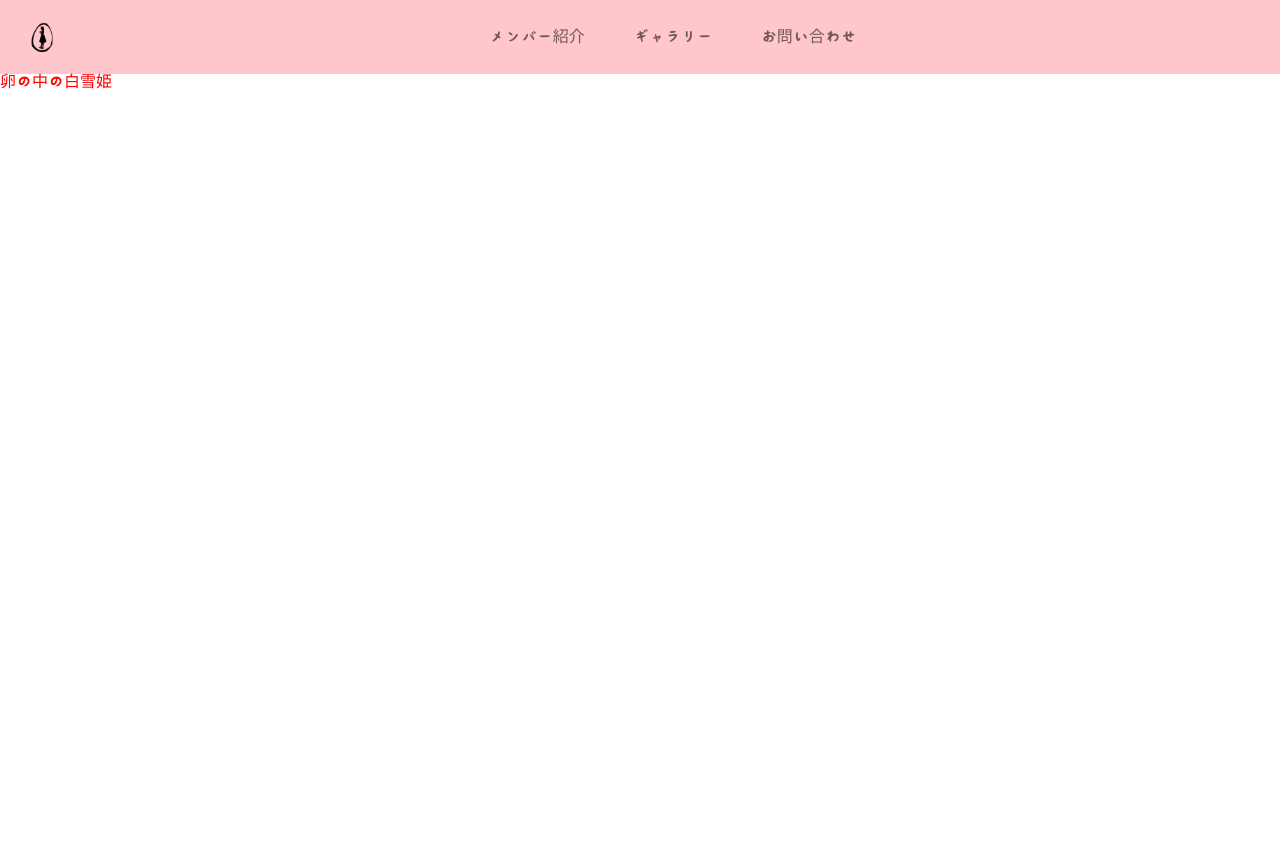
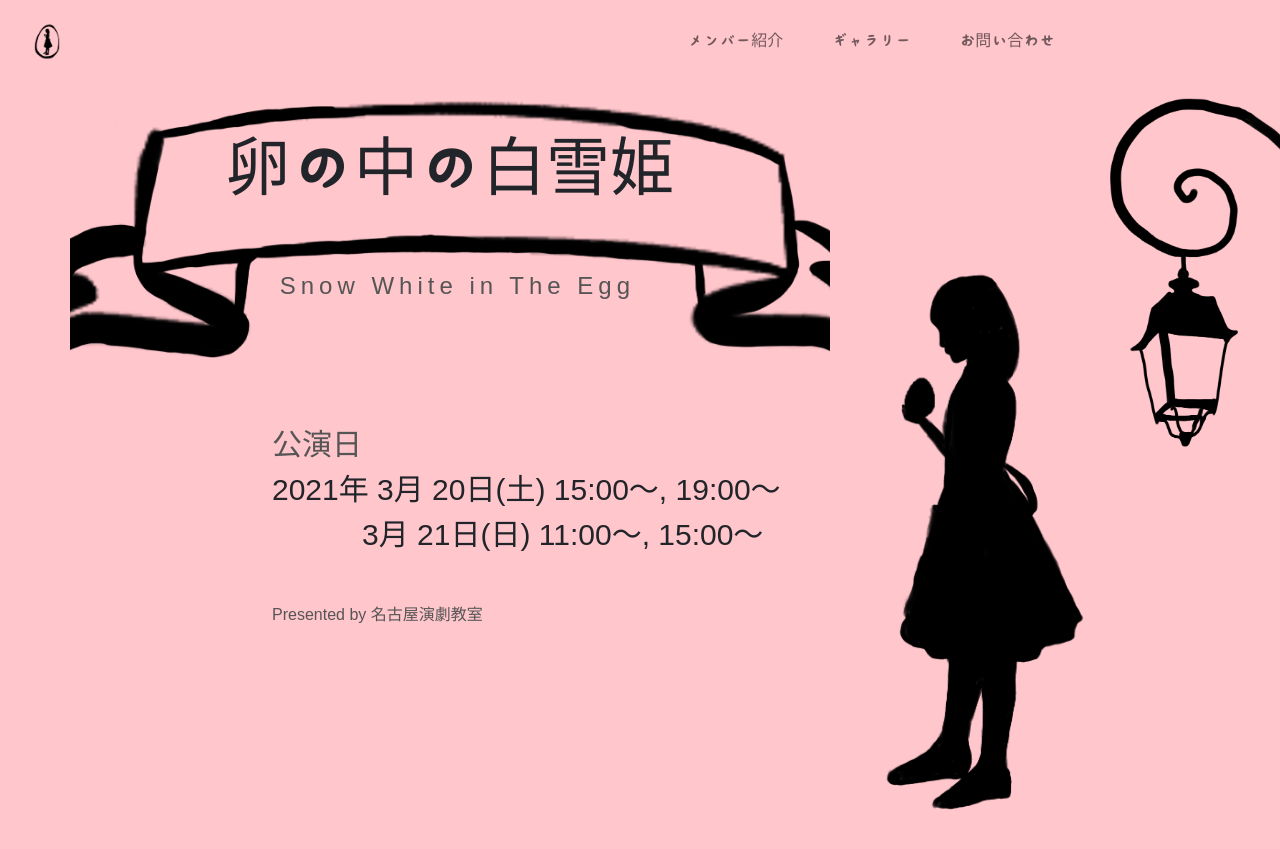
Before and after one commit to seiichiroito/snow-white, a Jekyll site: the page built from index.html, in a window 1280 px wide. Shown: the top 849 px of the page. Built offline with Jekyll 4.4.1, drawn with Linux system fonts in a browser that asks for light colours; some web fonts are replaced.

Commit message:
Finish Hero of pc ver

```diff
--- a/_includes/header.html
+++ b/_includes/header.html
@@ -2,7 +2,7 @@
     <nav class="navbar navbar-expand-lg navbar-light">
         <div class="container-fluid">
           <a class="navbar-brand" href="#">
-            <img src="/assets/images/icon.PNG" alt="logo" width="60" height="48" class="d-inline-block align-top">
+            <img src="/assets/images/icon.PNG" alt="logo" width="70" height="56" class="d-inline-block align-top">
           </a>
           <button class="navbar-toggler" type="button" data-bs-toggle="collapse" data-bs-target="#navbarNav" aria-controls="navbarNav" aria-expanded="false" aria-label="Toggle navigation">
             <span class="navbar-toggler-icon"></span>
--- a/_includes/hero.html
+++ b/_includes/hero.html
@@ -0,0 +1,29 @@
+<div class="hero">
+    <div class="container">
+        <div class="row">
+            <div class="col-8">
+                <div class="row">
+                    <div class="hero__header">
+                        <h1 class="hero__title">卵の中の白雪姫</h1>
+                        <p class="hero__sub-title">Snow White in The Egg</p>
+                    </div>
+                    <div class="col-3"></div>
+                    <div class="col-9">
+                        <div class="hero__main">
+                            <p class="hero__main--title">公演日</p>
+                            <p>2021年 3月 20日(土) 15:00〜, 19:00〜</p>
+                            <p class="hero__main--align">       3月 21日(日) 11:00〜, 15:00〜</p>
+                        </div>
+                        <div class="hero__footer">
+                            <p>
+                                Presented by 名古屋演劇教室
+                            </p>
+                        </div>
+                    </div>
+                </div>
+            </div>
+        </div>
+    </div>
+    <img src="/assets/images/snowWhite.png" alt="snowWhite"class="snow_white">
+    <img src="/assets/images/streetLight.png" alt="streetLight"class="street_light">
+</div>
--- a/_sass/style.scss
+++ b/_sass/style.scss
@@ -1,16 +1,16 @@
 //* GENERAL
 @font-face {
-    font-family: 'KosugiMaru-Regular';
+  font-family: "KosugiMaru-Regular";
   font-style: normal;
   font-weight: 400;
-    src: url('/assets/font/KosugiMaru-Regular.ttf') format('opentype');
+  src: url("/assets/font/KosugiMaru-Regular.ttf") format("opentype");
 }
 
 @font-face {
-    font-family: 'iroha-mochi';
+  font-family: "iroha-mochi";
   font-style: normal;
   font-weight: 400;
-    src: url('/assets/font/iroha-mochi.otf') format('opentype');
+  src: url("/assets/font/iroha-mochi.otf") format("opentype");
   unicode-range: U+3040-309F, U+30A0-30FF;
 }
 
@@ -19,10 +19,71 @@ body {
 }
 //* HEADER
 .header {
-    background: #FFC6CC;
+  background: #ffc6cc;
+  height: 8vh;
 }
 
 .nav-links {
   box-sizing: border-box;
-    margin-left: 30%;
+  margin-left: 45%;
 }
+
+//* HERO
+.hero {
+  background: #ffc6cc;
+  height: 92vh;
+  position: relative;
+  // Header
+  &__header {
+    margin-top: 20px;
+    height: 280px;
+    background-image: url("/assets/images/ribbon.png");
+    background-position: center;
+    background-size: cover;
+    text-align: center;
+  }
+  &__title {
+    padding-top: 6%;
+    font-size: 64px;
+  }
+  &__sub-title {
+    margin-top: 10%;
+    padding-left: 2%;
+    font-size: 24px;
+    letter-spacing: 5px;
+    color: #555;
+  }
+  // Main
+  &__main {
+    font-size: 30px;
+    margin-top: 50px;
+    line-height: 1.5;
+    &--title {
+        color: #555;
+    }
+    &--align {
+        padding-left: 16.5%;
+    }
+  }
+
+  // Footer
+  &__footer {
+    margin-top: 50px;
+    font-size: 16px;
+    color: #555;
+  }
+}
+
+.snow_white {
+  position: absolute;
+  width: calc(80px + 10%);
+  right: 15%;
+  bottom: 10%;
+}
+
+.street_light {
+  position: absolute;
+  width: calc(50px + 15%);
+  right: -5%;
+  bottom: 20%;
+}
--- a/assets/main.js
+++ b/assets/main.js
@@ -1 +1 @@
-$('h1').css('color', 'red');
+// $('h1').css('color', 'red');
--- a/index.html
+++ b/index.html
@@ -4,6 +4,4 @@ layout: default
 
 <!-- HEADER -->
 {% include header.html %}
-
-
-<h1>卵の中の白雪姫</h1>
+{% include hero.html %}
```
Also changed, not shown: assets/images/queen.png (added), assets/images/ribbon.png (added), assets/images/road.png (added), assets/images/road_origin.png (added), assets/images/road_repeat.png (added), assets/images/snowWhite.png (added), assets/images/streetLight.png (added), 3 other files. Lines whose indentation alone changed are shown as unchanged.
